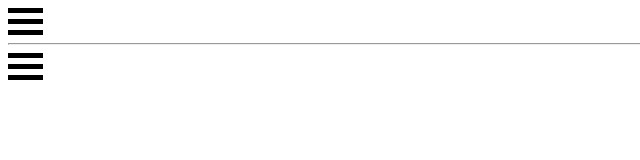
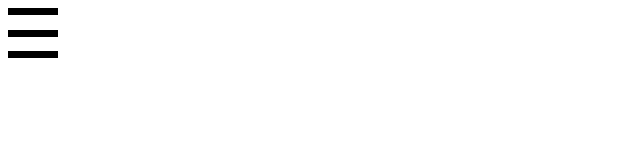
Before and after one commit to qback/markup-practice, a website: page 006_site-components/002_burger_menu_icon.html in a window 1280 px wide. Shown: the whole page, without its empty margins (0-640 px from the left). Drawn offline with Linux system fonts and the light colour scheme.

Commit message:
add burger button

```diff
--- a/006_site-components/002_burger_menu_icon.html
+++ b/006_site-components/002_burger_menu_icon.html
@@ -8,49 +8,64 @@
   <title>Document</title>
   <style>
     .burger {
+      display: flex;
+      flex-direction: column;
+      justify-content: space-between;
+      width: 50px;
+      height: 50px;
+      padding: 0;
+      background-color: transparent;
+      border: none;
       cursor: pointer;
     }
 
-		.burger_state_active .burger__bar:nth-child(1) {
-			transform: rotate(-45deg) translate(-8px, 6px);
+    .burger::before,
+    .burger::after {
+      content: "";
     }
 
-		.burger_state_active .burger__bar:nth-child(2) {
-			opacity: 0;
+    .burger span,
+    .burger::before,
+    .burger::after {
+      height: 7px;
+      background-color: black;
+      width: inherit;
+      transition: 0.5s transform, 0.2s opacity;
     }
 
-		.burger_state_active .burger__bar:nth-child(3) {
-			transform: rotate(45deg) translate(-10px, -8px);
+    .burger--state_active::after {
+      transform: rotate(45deg) translate(-14px, -16px);
     }
 
-		.burger div {
-			width: 35px;
-			height: 5px;
-			background-color: black;
-			margin: 6px 0;
-			transition: .4s all ease;
+    .burger--state_active::before {
+      transform: rotate(-45deg) translate(-14px, 16px);
+    }
+
+    .burger--state_active span {
+      opacity: 0;
     }
   </style>
 </head>
 
 <body>
-	<div class="burger">
-		<div></div>
-		<div></div>
-		<div></div>
-	</div>
-	<hr>
-	<div class="burger burger_kind_animated">
-		<div class="burger__bar"></div>
-		<div class="burger__bar"></div>
-		<div class="burger__bar"></div>
-	</div>
+  <button class="burger" id="btn">
+    <span></span>
+  </button>
   <script>
-		const icon = document.querySelector('.burger_kind_animated');
-		icon.addEventListener('click', ev => {
-			icon.classList.toggle('burger_state_active');
-		})
+    class BurgerButton {
+      constructor(el) {
+        this.button = document.querySelector(el);
+        this.events();
+      }
+      events() {
+        this.button.addEventListener('click', this.toggleState.bind(this))
+      }
+      toggleState() {
+        this.button.classList.toggle('burger--state_active');
+      }
+    }
 
+    const btn = new BurgerButton('#btn');
   </script>
 </body>
 
```
Lines whose indentation alone changed are shown as unchanged.
